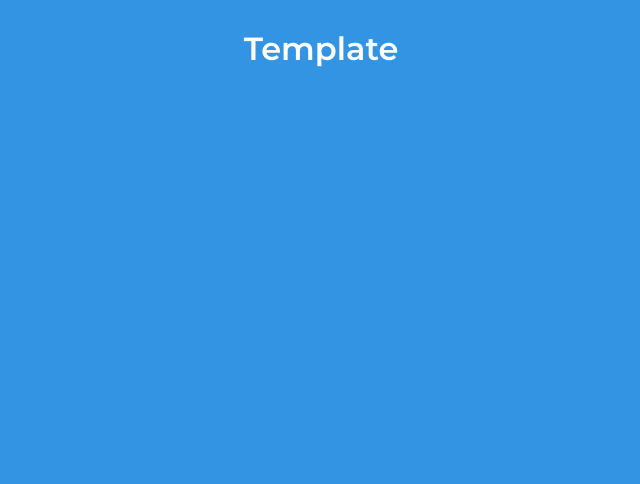
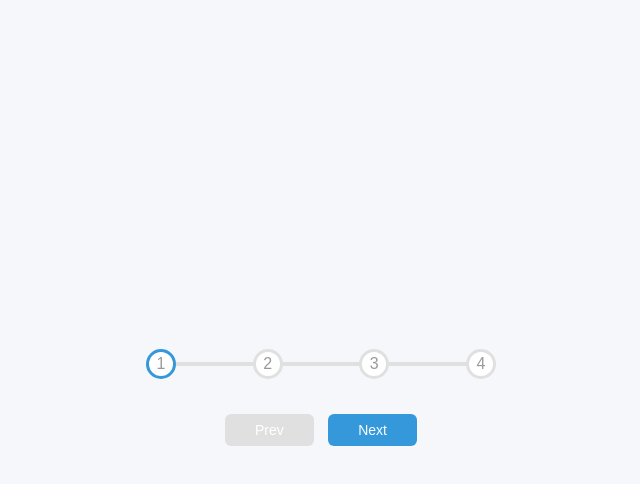
Before and after one commit to noviembre/50-Projects-in-50-Days, a plain HTML site: page 02 Day - Progress Steps/index.html in a window 1280 px wide. Shown: the whole page, without its empty margins (319-959 px from the left). Drawn offline with Linux system fonts and the light colour scheme; a web font is replaced by a local one.

Commit message:
3.2 index and css complete

```diff
--- a/02 Day - Progress Steps/index.html
+++ b/02 Day - Progress Steps/index.html
@@ -1,13 +1,25 @@
 <!DOCTYPE html>
 <html lang="en">
 <head>
-    <meta charset="UTF-8" />
-    <meta name="viewport" content="width=device-width, initial-scale=1.0" />
-    <link rel="stylesheet" href="styles.css" />
-    <title>TitlePage</title>
+    <meta charset="UTF-8"/>
+    <meta name="viewport" content="width=device-width, initial-scale=1.0"/>
+    <link rel="stylesheet" href="styles.css"/>
+    <title>Progress Steps</title>
 </head>
 <body>
-<h1>Template</h1>
+
+<div class="container">
+    <div class="progress-container">
+        <div class="progress" id="progress"></div>
+        <div class="circle active">1</div>
+        <div class="circle">2</div>
+        <div class="circle">3</div>
+        <div class="circle">4</div>
+    </div>
+
+    <button class="btn" id="prev" disabled>Prev</button>
+    <button class="btn" id="next">Next</button>
+</div>
 
 
 <script src="script.js"></script>
--- a/02 Day - Progress Steps/styles.css
+++ b/02 Day - Progress Steps/styles.css
@@ -1,8 +1,8 @@
-@import url('https://fonts.googleapis.com/css?family=Montserrat:400,600&display=swap');
+@import url('https://fonts.googleapis.com/css?family=Muli&display=swap');
 
 :root {
-    --border-color: #144fc6;
-    --fill-color: #6ab3f8;
+    --line-border-fill: #3498db;
+    --line-border-empty: #e0e0e0;
 }
 
 * {
@@ -10,11 +10,92 @@
 }
 
 body {
-    background-color: #3494e4;
+    background-color: #f6f7fb;
+    font-family: 'Muli', sans-serif;
+    display: flex;
+    align-items: center;
+    justify-content: center;
+    height: 100vh;
+    overflow: hidden;
+    margin: 0;
+}
+
+.container {
+    text-align: center;
+}
+
+.progress-container {
+    display: flex;
+    justify-content: space-between;
+    position: relative;
+    margin-bottom: 30px;
+    max-width: 100%;
+    width: 350px;
+}
+
+.progress-container::before {
+    content: '';
+    background-color: var(--line-border-empty);
+    position: absolute;
+    top: 50%;
+    left: 0;
+    transform: translateY(-50%);
+    height: 4px;
+    width: 100%;
+    z-index: -1;
+}
+
+.progress {
+    background-color: var(--line-border-fill);
+    position: absolute;
+    top: 50%;
+    left: 0;
+    transform: translateY(-50%);
+    height: 4px;
+    width: 0%;
+    z-index: -1;
+    transition: 0.4s ease;
+}
+
+.circle {
+    background-color: #fff;
+    color: #999;
+    border-radius: 50%;
+    height: 30px;
+    width: 30px;
+    display: flex;
+    align-items: center;
+    justify-content: center;
+    border: 3px solid var(--line-border-empty);
+    transition: 0.4s ease;
+}
+
+.circle.active {
+    border-color: var(--line-border-fill);
+}
+
+.btn {
+    background-color: var(--line-border-fill);
     color: #fff;
-    font-family: 'Montserrat', sans-serif;
-    display: flex;
-    flex-direction: column;
-    align-items: center;
-    margin-bottom: 40px;
+    border: 0;
+    border-radius: 6px;
+    cursor: pointer;
+    font-family: inherit;
+    padding: 8px 30px;
+    margin: 5px;
+    font-size: 14px;
 }
+
+
+.btn:active {
+    transform: scale(0.98);
+}
+
+.btn:focus {
+    outline: 0;
+}
+
+.btn:disabled {
+    background-color: var(--line-border-empty);
+    cursor: not-allowed;
+}
```
